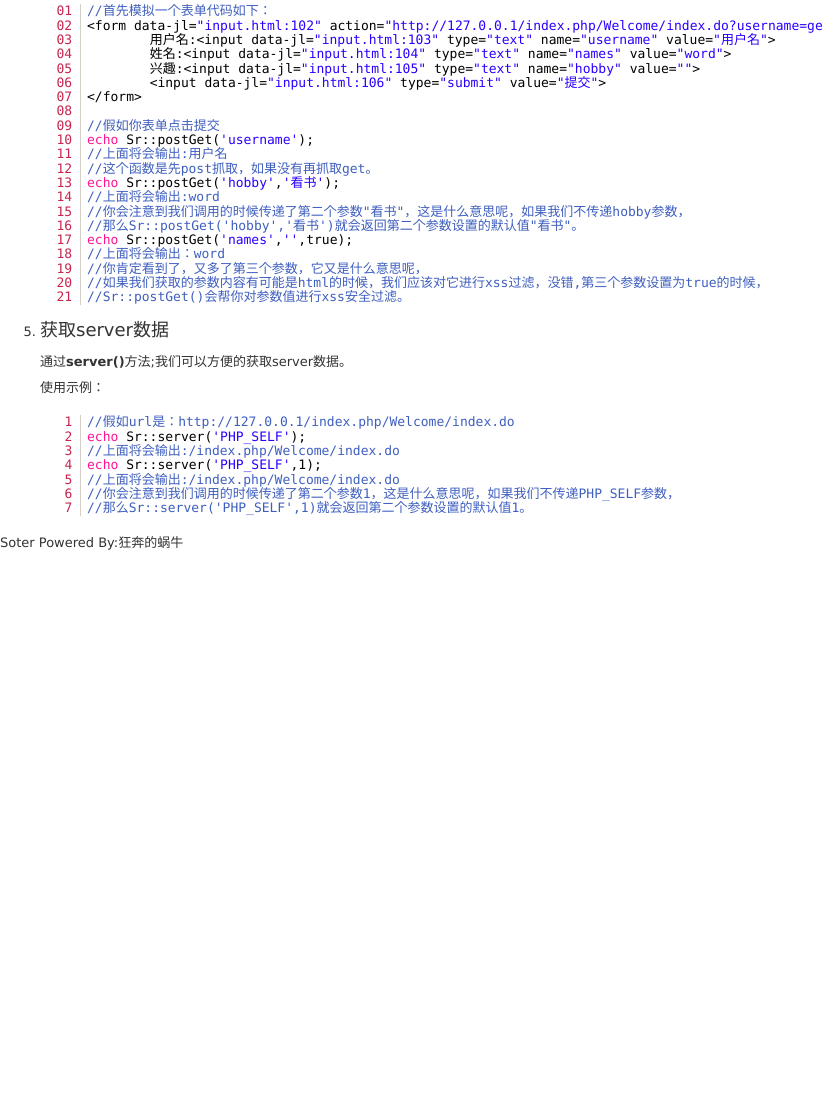
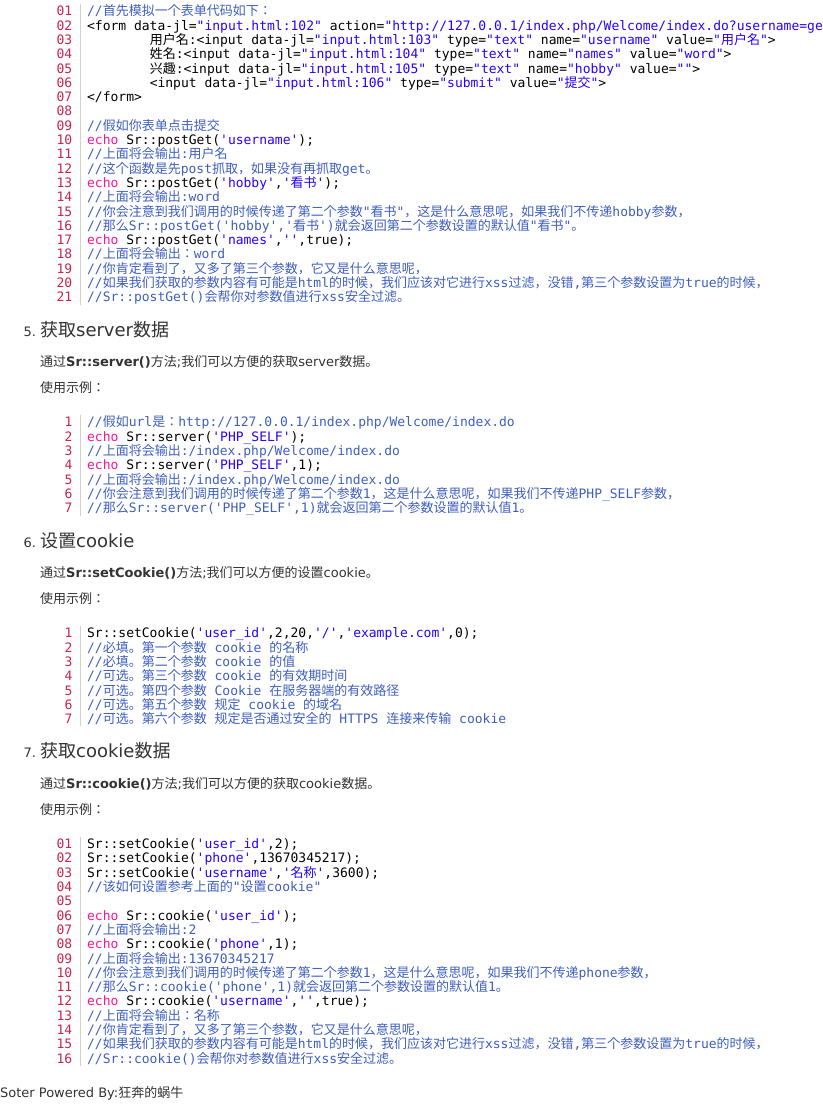
Before and after one commit to snail007-233/soter-docs, a plain HTML site: page input.html in a window 1280 px wide. Shown: the part 1363-2479 px from the top of the page, without its empty margins (0-823 px from the left). Before the commit the page ends 1929 px from the top, so only its background shows below. Drawn offline with Linux system fonts and the light colour scheme.

Commit message:
输入多加cookie
Signed-off-by: starguoxiaoying@hotmail.com <starguoxiaoying@hotmail.com>

```diff
--- a/input.html
+++ b/input.html
@@ -66,7 +66,7 @@
                                 </li>
                                 <li>
                                         <h4>获取get，post数据</h4>
-                                        通过<b>getPost()</b>方法;我们可以方便的获取get或者post数据。<br/>
+                                        通过<b>Sr::getPost()</b>方法;我们可以方便的获取get或者post数据。<br/>
                                         使用示例：
                                         <pre class="brush:php">
                                                 //首先模拟一个表单代码如下：
@@ -95,7 +95,7 @@
                                 </li>
                                 <li>
                                         <h4>获取post，get数据</h4>
-                                        通过<b>postGet()</b>方法;我们可以方便的获取post或者get数据。<br/>
+                                        通过<b>Sr::postGet()</b>方法;我们可以方便的获取post或者get数据。<br/>
                                         使用示例：
                                         <pre class="brush:php">
                                                 //首先模拟一个表单代码如下：
@@ -123,7 +123,7 @@
                                 </li>
                                 <li>
                                         <h4>获取server数据</h4>
-                                        通过<b>server()</b>方法;我们可以方便的获取server数据。<br/>
+                                        通过<b>Sr::server()</b>方法;我们可以方便的获取server数据。<br/>
                                         使用示例：
                                         <pre class="brush:php">
                                                 //假如url是：http://127.0.0.1/index.php/Welcome/index.do
@@ -135,6 +135,43 @@
                                                 //那么Sr::server('PHP_SELF',1)就会返回第二个参数设置的默认值1。
                                         </pre>
                                 </li>
+                                <li>
+                                        <h4>设置cookie</h4>
+                                        通过<b>Sr::setCookie()</b>方法;我们可以方便的设置cookie。<br/>
+                                        使用示例：
+                                        <pre class="brush:php">
+                                                Sr::setCookie('user_id',2,20,'/','example.com',0);
+                                                //必填。第一个参数 cookie 的名称
+                                                //必填。第二个参数 cookie 的值
+                                                //可选。第三个参数 cookie 的有效期时间
+                                                //可选。第四个参数 Cookie 在服务器端的有效路径
+                                                //可选。第五个参数 规定 cookie 的域名
+                                                //可选。第六个参数 规定是否通过安全的 HTTPS 连接来传输 cookie
+                                        </pre>
+                                </li>
+                                <li>
+                                        <h4>获取cookie数据</h4>
+                                        通过<b>Sr::cookie()</b>方法;我们可以方便的获取cookie数据。<br/>
+                                        使用示例：
+                                        <pre class="brush:php">
+                                                Sr::setCookie('user_id',2);
+                                                Sr::setCookie('phone',13670345217);
+                                                Sr::setCookie('username','名称',3600);
+                                                //该如何设置参考上面的"设置cookie"
+
+                                                echo Sr::cookie('user_id');
+                                                //上面将会输出:2
+                                                echo Sr::cookie('phone',1);
+                                                //上面将会输出:13670345217
+                                                //你会注意到我们调用的时候传递了第二个参数1，这是什么意思呢，如果我们不传递phone参数，
+                                                //那么Sr::cookie('phone',1)就会返回第二个参数设置的默认值1。
+                                                echo Sr::cookie('username','',true);
+                                                //上面将会输出：名称
+                                                //你肯定看到了，又多了第三个参数，它又是什么意思呢，
+                                                //如果我们获取的参数内容有可能是html的时候，我们应该对它进行xss过滤，没错,第三个参数设置为true的时候，
+                                                //Sr::cookie()会帮你对参数值进行xss安全过滤。
+                                        </pre>
+                                </li>
                         </ol>
                 </fieldset>
                 <script src="js/inc.foot.js"></script>
```
